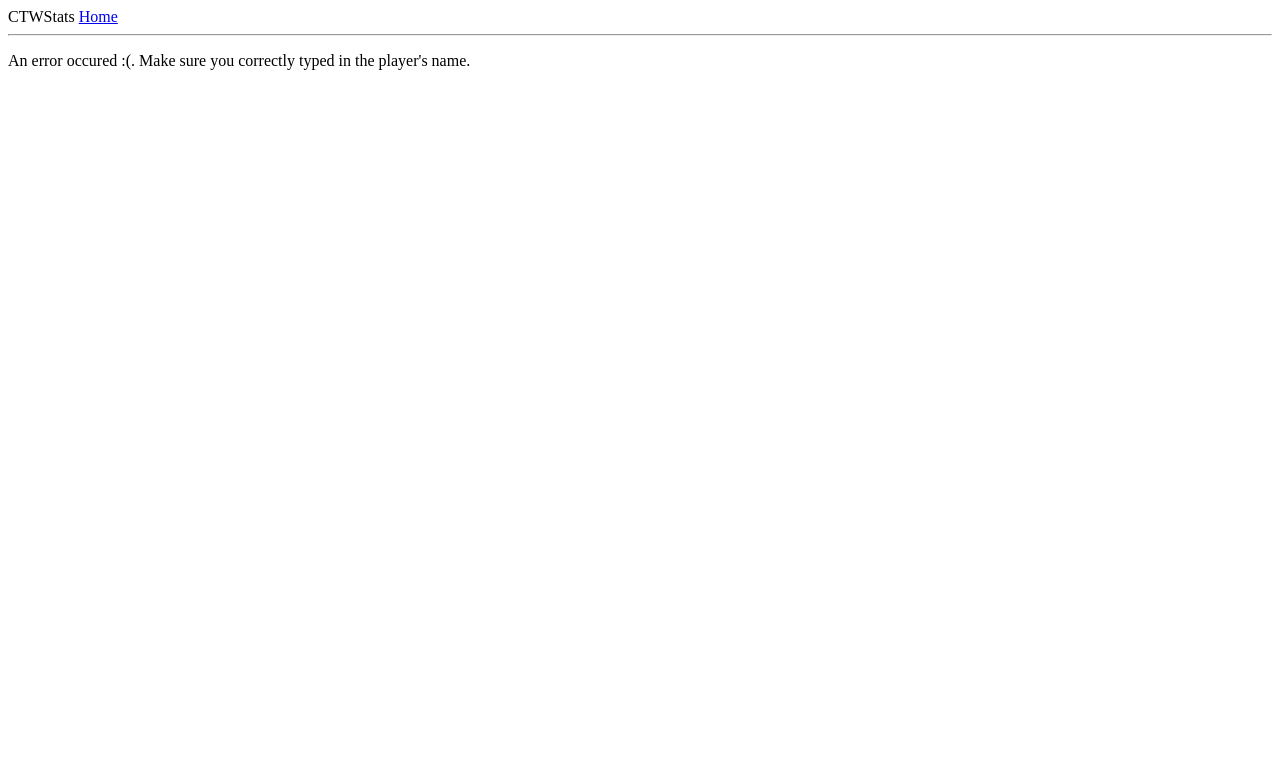
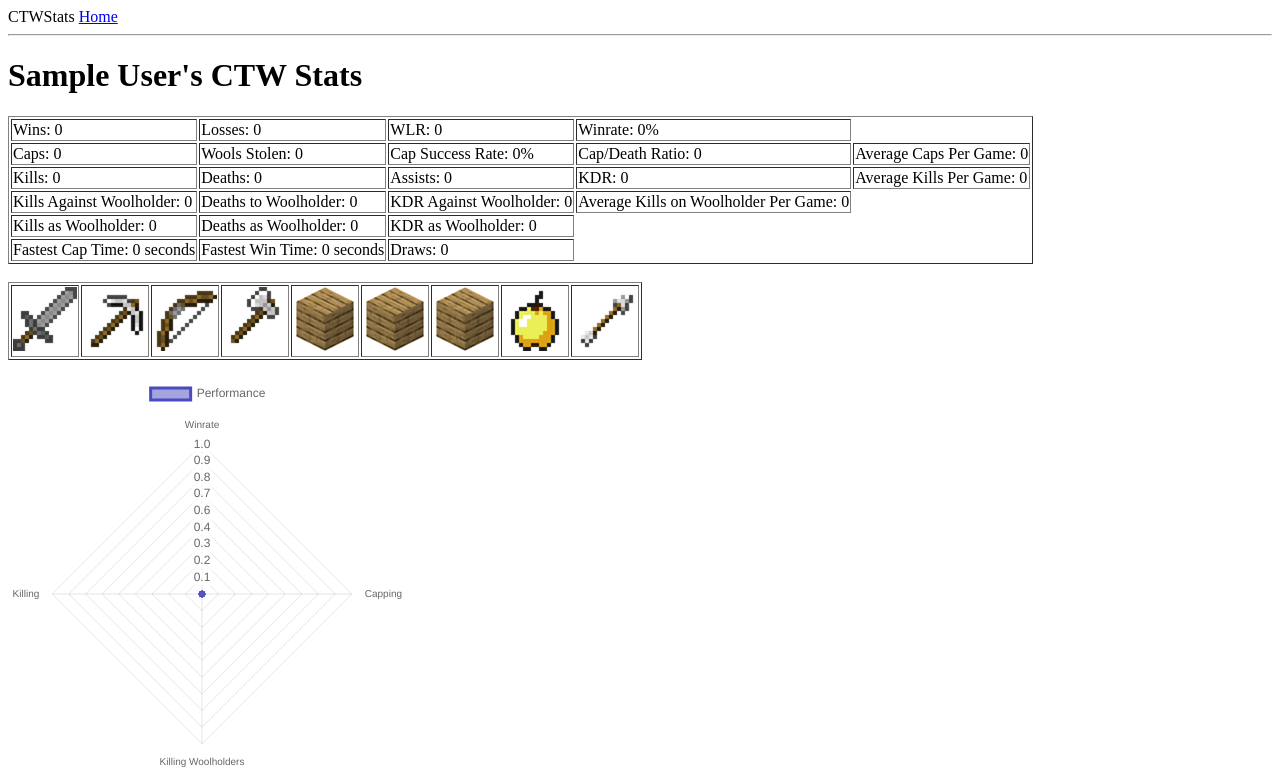
Before and after one commit to Zephirin1/CTWCodex, a Flask app: a page that uses ctwstatgrabber/app/templates/base.html in a window 1280 px wide. Shown: the top 777 px of the page. Run offline with Flask 3, Linux system fonts and the light colour scheme; tables that the repository leaves empty hold one stand-in row (values such as "Sample post"); a database or web service that is not in the repository returns one stand-in record (values such as "Sample title"); data that the repository does not hold is empty.

Commit message:
Bug fixes and better chart implementation.
Fixed a bug where players who were missing specific stats were unable to view their stat page. Also allowed player performance radar chart to be visible with every request instead of only once every 5 minutes.

```diff
--- a/ctwstatgrabber/app/routes.py
+++ b/ctwstatgrabber/app/routes.py
@@ -13,6 +13,12 @@ def getInfo(call):
     r = requests.get(call)
     return r.json()
 
+def checkDataExists(dataPoint, data):
+    if dataPoint in data:
+        return data[dataPoint]
+    else:
+        return 0
+
 
 @app.route('/home', methods=['GET', 'POST'])
 def home():
@@ -26,7 +32,7 @@ def home():
 def player(playerName):
     try:
         try:
-            API_KEY = "293d3258-0e8c-432a-b9c0-e86efb9f8e3e"
+            API_KEY = "fb7ef87c-3950-4856-b8b3-610588c95cfd"
             name = playerName
 
             name_link = f"https://api.hypixel.net/player?key={API_KEY}&name={name}"
@@ -35,76 +41,113 @@ def player(playerName):
 
             uuid = str(x["player"]["uuid"])
             displayName = str(x["player"]["displayname"])
-            data = x["player"]["stats"]["Arcade"]
+            data = x["player"]["stats"]["Arcade"] or x
 
             #skywarsWins = str(data["player"]["stats"]["SkyWars"]["wins"])  <-- example to get specific data from json
 
             #win/loss data
-            winRateInt = data["woolhunt_participated_wins"] / (data["woolhunt_participated_wins"] + data["woolhunt_participated_losses"])
+            if checkDataExists("woolhunt_participated_wins", data) + checkDataExists("woolhunt_participated_losses", data) != 0:
+                winRateInt = checkDataExists("woolhunt_participated_wins", data) / (checkDataExists("woolhunt_participated_wins", data) + checkDataExists("woolhunt_participated_losses", data))
+            else:
+                 winRateInt = 0
             winPercent = str(round(winRateInt * 100, 2))
-            winRatio = str(round(data["woolhunt_participated_wins"] / data["woolhunt_participated_losses"], 2))
-            wins = str(data["woolhunt_participated_wins"])
-            losses = str(data["woolhunt_participated_losses"])
+            if checkDataExists("woolhunt_participated_losses", data) != 0:
+                winRatio = str(round(checkDataExists("woolhunt_participated_wins", data) / checkDataExists("woolhunt_participated_losses", data), 2))
+            else:
+                 winRatio = str(checkDataExists("woolhunt_participated_wins", data))
+            wins = str(checkDataExists("woolhunt_participated_wins", data))
+            losses = str(checkDataExists("woolhunt_participated_losses", data))
 
             #cap data
-            capDeathRatio = str(round(data["woolhunt_wools_captured"] / data["woolhunt_deaths"], 2))
-            caps = str(data["woolhunt_wools_captured"])
-            woolsStolen = str(data["woolhunt_wools_stolen"])
-            capSuccessRate = str(round((data["woolhunt_wools_captured"] / data["woolhunt_wools_stolen"]) * 100, 2))
-            capsPerGame = str(round(data["woolhunt_wools_captured"] / (data["woolhunt_participated_wins"] + data["woolhunt_participated_losses"]), 2))
+            caps = str(checkDataExists("woolhunt_wools_captured", data))
+            if checkDataExists("woolhunt_deaths", data) != 0:
+                capDeathRatio = str(round(checkDataExists("woolhunt_wools_captured", data) / checkDataExists("woolhunt_deaths", data), 2))
+            else:
+                 capDeathRatio = str(checkDataExists("woolhunt_wools_captured", data))
+            woolsStolen = str(checkDataExists("woolhunt_wools_stolen", data))
+            if checkDataExists("woolhunt_wools_stolen", data) != 0:
+                capSuccessRate = str(round((checkDataExists("woolhunt_wools_captured", data) / checkDataExists("woolhunt_wools_stolen", data)) * 100, 2))
+            else:
+                capSuccessRate = "0"
+            if checkDataExists("woolhunt_participated_wins", data) + checkDataExists("woolhunt_participated_losses", data) != 0:
+                capsPerGame = str(round(checkDataExists("woolhunt_wools_captured", data) / (checkDataExists("woolhunt_participated_wins", data) + checkDataExists("woolhunt_participated_losses", data)), 2))
+            else:
+                 capsPerGame = str(checkDataExists("woolhunt_wools_captured", data))
 
             #general kill/death data
-            kdr = str(round(data["woolhunt_kills"] / data["woolhunt_deaths"], 2))
-            kills = str(data["woolhunt_kills"])
-            deaths = str(data["woolhunt_deaths"])
-            assists = str(data["woolhunt_assists"])
-            killsPerGame = str(round(data["woolhunt_kills"] / (data["woolhunt_participated_wins"] + data["woolhunt_participated_losses"]), 2))
+            if checkDataExists("woolhunt_deaths", data) != 0:
+                kdr = str(round(checkDataExists("woolhunt_kills", data) / checkDataExists("woolhunt_deaths", data), 2))
+            else:
+                kdr = str(checkDataExists("woolhunt_kills", data))
+            kills = str(checkDataExists("woolhunt_kills", data))
+            deaths = str(checkDataExists("woolhunt_deaths", data))
+            assists = str(checkDataExists("woolhunt_assists", data))
+            if checkDataExists("woolhunt_participated_wins", data) + checkDataExists("woolhunt_participated_losses", data) != 0:
+                killsPerGame = str(round(checkDataExists("woolhunt_kills", data) / (checkDataExists("woolhunt_participated_wins", data) + checkDataExists("woolhunt_participated_losses", data)), 2))
+            else:
+                killsPerGame = str(checkDataExists("woolhunt_kills", data))
 
             #kill/death data against woolholder
-            huntingKDR = str(round(data["woolhunt_kills_on_woolholder"] / data["woolhunt_deaths_to_woolholder"], 2))
-            huntingKills = str(data["woolhunt_kills_on_woolholder"])
-            huntingDeaths = str(data["woolhunt_deaths_to_woolholder"])
-            huntingKillsPerGame = str(round(data["woolhunt_kills_on_woolholder"] / (data["woolhunt_participated_wins"] + data["woolhunt_participated_losses"]), 2))
+            if checkDataExists("woolhunt_deaths_to_woolholder", data) != 0:
+                huntingKDR = str(round(checkDataExists("woolhunt_kills_on_woolholder", data) / checkDataExists("woolhunt_deaths_to_woolholder", data), 2))
+            else:
+                huntingKDR = str(checkDataExists("woolhunt_kills_on_woolholder", data))
+            huntingKills = str(checkDataExists("woolhunt_kills_on_woolholder", data))
+            huntingDeaths = str(checkDataExists("woolhunt_deaths_to_woolholder", data))
+            if checkDataExists("woolhunt_participated_wins", data) + checkDataExists("woolhunt_participated_losses", data) != 0:
+                huntingKillsPerGame = str(round(checkDataExists("woolhunt_kills_on_woolholder", data) / (checkDataExists("woolhunt_participated_wins", data) + checkDataExists("woolhunt_participated_losses", data)), 2))
+            else:
+                huntingKillsPerGame = str(checkDataExists("woolhunt_kills_on_woolholder", data))
 
             #kill/death data as woolholder
-            woolholderKDR = str(round(data["woolhunt_kills_with_wool"] / data["woolhunt_deaths_with_wool"], 2))
-            woolholderKills = str(data["woolhunt_kills_with_wool"])
-            woolholderDeaths = str(data["woolhunt_deaths_with_wool"])
+            if checkDataExists("woolhunt_deaths_with_wool", data) != 0:
+                woolholderKDR = str(round(checkDataExists("woolhunt_kills_with_wool", data) / checkDataExists("woolhunt_deaths_with_wool", data), 2))
+            else:
+                woolholderKDR = str(checkDataExists("woolhunt_kills_with_wool", data))
+            woolholderKills = str(checkDataExists("woolhunt_kills_with_wool", data))
+            woolholderDeaths = str(checkDataExists("woolhunt_deaths_with_wool", data))
 
             #miscellaneous data
-            capPR = str(data["woolhunt_fastest_wool_capture"])
-            try:
-                draws = str(data["woolhunt_participated_draws"])
-            except:
-                draws = str(0)
-            winPR = str(data["woolhunt_fastest_win"])
+            capPR = str(checkDataExists("woolhunt_fastest_wool_capture", data))
+            draws = str(checkDataExists("woolhunt_participated_draws", data))
+            winPR = str(checkDataExists("woolhunt_fastest_win", data))
 
             #inventory layout data
-            layoutData = data["woolhunt_inventorylayout"]
-            layoutDataKeys = list(layoutData.keys())
-            layoutDataValues = list(layoutData.values())
+            layoutData = checkDataExists("woolhunt_inventorylayout", data)
+            if layoutData != 0:
+                layoutDataKeys = list(layoutData.keys())
+                layoutDataValues = list(layoutData.values())
+            else:
+                layoutDataKeys = 0
+                layoutDataValues = 0
             inventoryList = [9, 9, 9, 9, 9, 9, 9, 9, 9, 9, 9, 9, 9, 9, 9, 9, 9, 9, 9, 9, 9, 9, 9, 9, 9, 9, 9, 9, 9, 9, 9, 9, 9, 9, 9, 9]
             imageList = ['images/Stone_Sword.png', 'images/Iron_Pickaxe_JE3_BE2.png', 'images/Bow_JE2_BE1.png', 'images/Iron_Axe_JE3.png', 'images/Oak_Planks_JE6_BE3.png', 'images/Oak_Planks_JE6_BE3.png', 'images/Oak_Planks_JE6_BE3.png', 'images/Golden_Apple_JE1_BE1.png', 'images/Arrow.png', 'images/Empty.png']
             altTextList = ["Sword", "Pickaxe", "Bow", "Axe", "Planks", "Planks", "Planks", "Golden Apple", "Arrows", "Empty"]
 
-            count = 0
-            for key in layoutDataKeys:
-                inventoryList[int(key)] = layoutDataValues[count]
-                count = count + 1
+            if layoutDataKeys != 0:
+                count = 0
+                for key in layoutDataKeys:
+                    inventoryList[int(key)] = layoutDataValues[count]
+                    count = count + 1
 
-            hotbarImageList = []
-            hotbarAltTextList = []
-            i = 0
-            while i < 9:
-                hotbarImageList.append(imageList[inventoryList[i]])
-                hotbarAltTextList.append(altTextList[inventoryList[i]])
-                i = i + 1
+
+            if layoutData != 0:
+                hotbarImageList = []
+                hotbarAltTextList = []
+                i = 0
+                while i < 9:
+                    hotbarImageList.append(imageList[inventoryList[i]])
+                    hotbarAltTextList.append(altTextList[inventoryList[i]])
+                    i = i + 1
+            else:
+                hotbarImageList = ['images/Stone_Sword.png', 'images/Iron_Pickaxe_JE3_BE2.png', 'images/Bow_JE2_BE1.png', 'images/Iron_Axe_JE3.png', 'images/Oak_Planks_JE6_BE3.png', 'images/Oak_Planks_JE6_BE3.png', 'images/Oak_Planks_JE6_BE3.png', 'images/Golden_Apple_JE1_BE1.png', 'images/Arrow.png']
+                hotbarAltTextList = ["Sword", "Pickaxe", "Bow", "Axe", "Planks", "Planks", "Planks", "Golden Apple", "Arrows"]
 
             #Making values to be used in player radar chart
             playerWinIndex = winRateInt
-            playerKillIndex = data["woolhunt_kills"] / (data["woolhunt_kills"] + data["woolhunt_deaths"])
-            playerHuntingIndex = data["woolhunt_kills_on_woolholder"] / (data["woolhunt_kills_on_woolholder"] + data["woolhunt_deaths_to_woolholder"])
-            playerCapIndex = data["woolhunt_wools_captured"] / data["woolhunt_wools_stolen"]
+            playerKillIndex = int(kills) / (int(kills) + int(deaths) + 1)
+            playerHuntingIndex = int(huntingKills) / (int(huntingKills) + int(huntingDeaths) + 1)
+            playerCapIndex = (int(caps) / (int(woolsStolen) + 1)) * 1.6
 
             radarLabels = ["Winrate", "Capping", "Killing Woolholders", "Killing"]
             radarValues = [playerWinIndex, playerCapIndex, playerHuntingIndex, playerKillIndex]
@@ -226,7 +269,13 @@ def player(playerName):
             hotbarImageList = [player.hotbarImage1, player.hotbarImage2, player.hotbarImage3, player.hotbarImage4, player.hotbarImage5, player.hotbarImage6, player.hotbarImage7, player.hotbarImage8, player.hotbarImage9]
             hotbarAltTextList = [player.hotbarAlt1, player.hotbarAlt2, player.hotbarAlt3, player.hotbarAlt4, player.hotbarAlt5, player.hotbarAlt6, player.hotbarAlt7, player.hotbarAlt8, player.hotbarAlt9]
 
+            playerWinIndex = int(wins) / (int(wins) + int(losses) + 1)
+            playerKillIndex = int(kills) / (int(kills) + int(deaths) + 1)
+            playerHuntingIndex = int(huntingKills) / (int(huntingKills) + int(huntingDeaths) + 1)
+            playerCapIndex = (int(caps) / (int(woolsStolen) + 1)) * 1.6
 
+            radarLabels = ["Winrate", "Capping", "Killing Woolholders", "Killing"]
+            radarValues = [playerWinIndex, playerCapIndex, playerHuntingIndex, playerKillIndex]
 
 
             return render_template('player.html', displayName=displayName, title=displayName, winPercent=winPercent, winRatio=winRatio, wins=wins, losses=losses,
@@ -235,6 +284,7 @@ def player(playerName):
                                 huntingKDR=huntingKDR, huntingKills=huntingKills, huntingDeaths=huntingDeaths, huntingKillsPerGame=huntingKillsPerGame,
                                 woolholderKDR=woolholderKDR, woolholderKills=woolholderKills, woolholderDeaths=woolholderDeaths,
                                 capPR=capPR, winPR=winPR, draws=draws,
-                                hotbarImageList=hotbarImageList, hotbarAltTextList=hotbarAltTextList)
+                                hotbarImageList=hotbarImageList, hotbarAltTextList=hotbarAltTextList,
+                                labels=radarLabels, values=radarValues)
     except:
         return render_template('apiError.html')
--- a/ctwstatgrabber/app/templates/player.html
+++ b/ctwstatgrabber/app/templates/player.html
@@ -73,6 +73,7 @@
                         label: "Performance",
                         data: {{ values | safe }},
                         fill: true,
+                        backgroundColor: "rgba(75, 75, 192, 0.5)",
                         borderColor: "rgb(75, 75, 192)"
                     }
                 ]
@@ -82,7 +83,10 @@
                 scales: {
                     r: {
                         min: 0,
-                        max: 1
+                        max: 1,
+                        ticks: {
+                            count: 10
+                        }
                     }
                 }
             }
```
Also changed, not shown: ctwstatgrabber/app.db.
